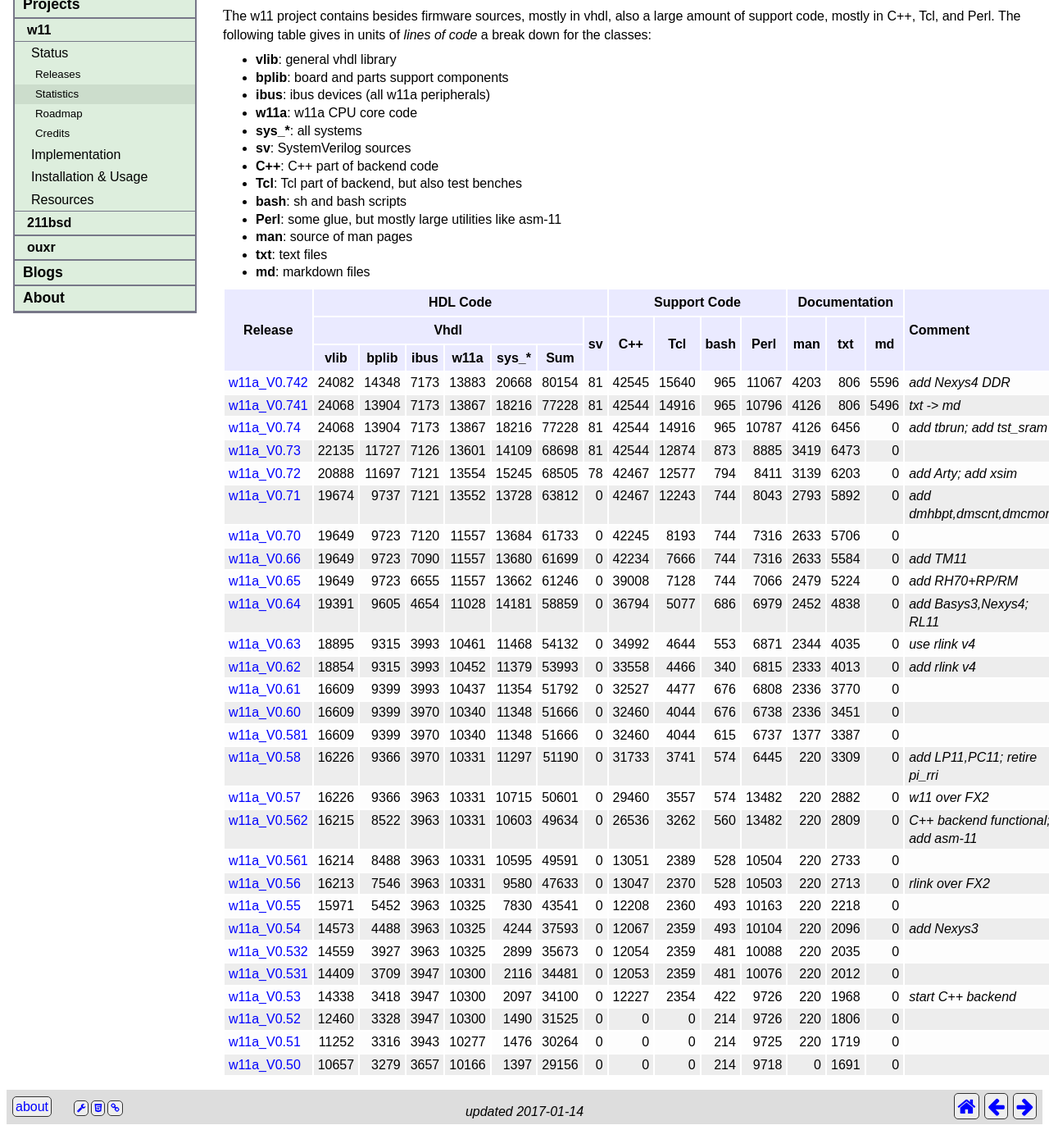
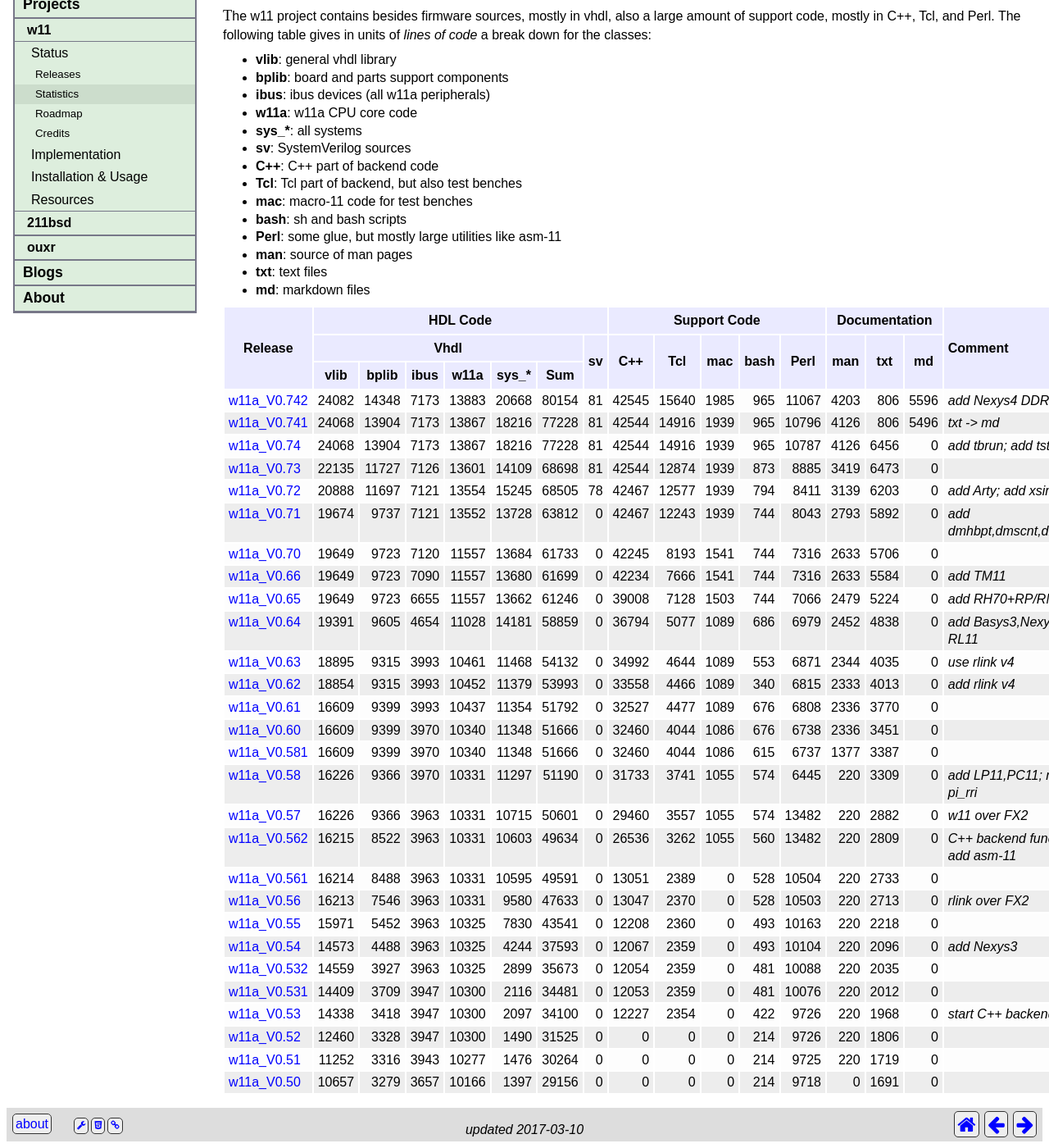
Before and after one commit to wfjm/wfjm.github.io, a Jekyll site: the page built from home/w11/proj/statistics.html, in a window 1280 px wide and 1400 px high, scrolled down 183 px. Shown: the whole window at 82% size. Built offline with Jekyll 4.4.1, drawn with Linux system fonts in a browser that asks for light colours; before the commit the page ends 1562 px from its top, so only the background shows below that.

Commit message:
add mac in file statistic

```diff
--- a/home/w11/proj/statistics.html
+++ b/home/w11/proj/statistics.html
@@ -2,137 +2,137 @@
 title: "Statistics"
 #
 my:
-  changedate: 2017-01-14
+  changedate: 2017-03-10
 #
   w11_tag:  https://github.com/wfjm/w11/releases/tag
 #
   stat:
   - tag: w11a_V0.742
-    lan: [ 80154,    81, 42545, 15640,   965, 11067,  4203,   806,  5596]
+    lan: [ 80154,    81, 42545, 15640,  1985,   965, 11067,  4203,   806,  5596]
     vhd: [ 24082, 14348,  7173, 13883, 20668, 80154]
     com: add Nexys4 DDR
 
   - tag: w11a_V0.741
-    lan: [ 77228,    81, 42544, 14916,   965, 10796,  4126,   806,  5496]
+    lan: [ 77228,    81, 42544, 14916,  1939,   965, 10796,  4126,   806,  5496]
     vhd: [ 24068, 13904,  7173, 13867, 18216, 77228]
     com: txt -> md
 
   - tag: w11a_V0.74
-    lan: [ 77228,    81, 42544, 14916,   965, 10787,  4126,  6456,     0]
+    lan: [ 77228,    81, 42544, 14916,  1939,   965, 10787,  4126,  6456,     0]
     vhd: [ 24068, 13904,  7173, 13867, 18216, 77228]
     com: add tbrun; add tst_sram
 
   - tag: w11a_V0.73
-    lan: [ 68698,    81, 42544, 12874,   873,  8885,  3419,  6473,     0]
+    lan: [ 68698,    81, 42544, 12874,  1939,   873,  8885,  3419,  6473,     0]
     vhd: [ 22135, 11727,  7126, 13601, 14109, 68698]
 
   - tag: w11a_V0.72
-    lan: [ 68505,    78, 42467, 12577,   794,  8411,  3139,  6203,     0]
+    lan: [ 68505,    78, 42467, 12577,  1939,   794,  8411,  3139,  6203,     0]
     vhd: [ 20888, 11697,  7121, 13554, 15245, 68505]
     com: add Arty; add xsim
 
   - tag: w11a_V0.71
-    lan: [ 63812,     0, 42467, 12243,   744,  8043,  2793,  5892,     0]
+    lan: [ 63812,     0, 42467, 12243,  1939,   744,  8043,  2793,  5892,     0]
     vhd: [ 19674,  9737,  7121, 13552, 13728, 63812]
     com: add dmhbpt,dmscnt,dmcmon
 
   - tag: w11a_V0.70
-    lan: [ 61733,     0, 42245,  8193,   744,  7316,  2633,  5706,     0]
+    lan: [ 61733,     0, 42245,  8193,  1541,   744,  7316,  2633,  5706,     0]
     vhd: [ 19649,  9723,  7120, 11557, 13684, 61733]
 
   - tag: w11a_V0.66
-    lan: [ 61699,     0, 42234,  7666,   744,  7316,  2633,  5584,     0]
+    lan: [ 61699,     0, 42234,  7666,  1541,   744,  7316,  2633,  5584,     0]
     vhd: [ 19649,  9723,  7090, 11557, 13680, 61699]
     com: add TM11
 
   - tag: w11a_V0.65
-    lan: [ 61246,     0, 39008,  7128,   744,  7066,  2479,  5224,     0]
+    lan: [ 61246,     0, 39008,  7128,  1503,   744,  7066,  2479,  5224,     0]
     vhd: [ 19649,  9723,  6655, 11557, 13662, 61246]
     com: add RH70+RP/RM
 
   - tag: w11a_V0.64
-    lan: [ 58859,     0, 36794,  5077,   686,  6979,  2452,  4838,     0]
+    lan: [ 58859,     0, 36794,  5077,  1089,   686,  6979,  2452,  4838,     0]
     vhd: [ 19391,  9605,  4654, 11028, 14181, 58859]
     com: add Basys3,Nexys4; RL11
 
   - tag: w11a_V0.63
-    lan: [ 54132,     0, 34992,  4644,   553,  6871,  2344,  4035,     0]
+    lan: [ 54132,     0, 34992,  4644,  1089,   553,  6871,  2344,  4035,     0]
     vhd: [ 18895,  9315,  3993, 10461, 11468, 54132]
     com: use rlink v4
 
   - tag: w11a_V0.62
-    lan: [ 53993,     0, 33558,  4466,   340,  6815,  2333,  4013,     0]
+    lan: [ 53993,     0, 33558,  4466,  1089,   340,  6815,  2333,  4013,     0]
     vhd: [ 18854,  9315,  3993, 10452, 11379, 53993]
     com: add rlink v4
 
   - tag: w11a_V0.61
-    lan: [ 51792,     0, 32527,  4477,   676,  6808,  2336,  3770,     0]
+    lan: [ 51792,     0, 32527,  4477,  1089,   676,  6808,  2336,  3770,     0]
     vhd: [ 16609,  9399,  3993, 10437, 11354, 51792]
 
   - tag: w11a_V0.60
-    lan: [ 51666,     0, 32460,  4044,   676,  6738,  2336,  3451,     0]
+    lan: [ 51666,     0, 32460,  4044,  1086,   676,  6738,  2336,  3451,     0]
     vhd: [ 16609,  9399,  3970, 10340, 11348, 51666]
 
   - tag: w11a_V0.581
-    lan: [ 51666,     0, 32460,  4044,   615,  6737,  1377,  3387,     0]
+    lan: [ 51666,     0, 32460,  4044,  1086,   615,  6737,  1377,  3387,     0]
     vhd: [ 16609,  9399,  3970, 10340, 11348, 51666]
 
   - tag: w11a_V0.58
-    lan: [ 51190,     0, 31733,  3741,   574,  6445,   220,  3309,     0]
+    lan: [ 51190,     0, 31733,  3741,  1055,   574,  6445,   220,  3309,     0]
     vhd: [ 16226,  9366,  3970, 10331, 11297, 51190]
     com: add LP11,PC11; retire pi_rri
 
   - tag: w11a_V0.57
-    lan: [ 50601,     0, 29460,  3557,   574, 13482,   220,  2882,     0]
+    lan: [ 50601,     0, 29460,  3557,  1055,   574, 13482,   220,  2882,     0]
     vhd: [ 16226,  9366,  3963, 10331, 10715, 50601]
     com: w11 over FX2
 
   - tag: w11a_V0.562
-    lan: [ 49634,     0, 26536,  3262,   560, 13482,   220,  2809,     0]
+    lan: [ 49634,     0, 26536,  3262,  1055,   560, 13482,   220,  2809,     0]
     vhd: [ 16215,  8522,  3963, 10331, 10603, 49634]
     com: C++ backend functional; add asm-11
 
   - tag: w11a_V0.561
-    lan: [ 49591,     0, 13051,  2389,   528, 10504,   220,  2733,     0]
+    lan: [ 49591,     0, 13051,  2389,     0,   528, 10504,   220,  2733,     0]
     vhd: [ 16214,  8488,  3963, 10331, 10595, 49591]
 
   - tag: w11a_V0.56
-    lan: [ 47633,     0, 13047,  2370,   528, 10503,   220,  2713,     0]
+    lan: [ 47633,     0, 13047,  2370,     0,   528, 10503,   220,  2713,     0]
     vhd: [ 16213,  7546,  3963, 10331,  9580, 47633]
     com: rlink over FX2
 
   - tag: w11a_V0.55
-    lan: [ 43541,     0, 12208,  2360,   493, 10163,   220,  2218,     0]
+    lan: [ 43541,     0, 12208,  2360,     0,   493, 10163,   220,  2218,     0]
     vhd: [ 15971,  5452,  3963, 10325,  7830, 43541]
 
   - tag: w11a_V0.54
-    lan: [ 37593,     0, 12067,  2359,   493, 10104,   220,  2096,     0]
+    lan: [ 37593,     0, 12067,  2359,     0,   493, 10104,   220,  2096,     0]
     vhd: [ 14573,  4488,  3963, 10325,  4244, 37593]
     com: add Nexys3
 
   - tag: w11a_V0.532
-    lan: [ 35673,     0, 12054,  2359,   481, 10088,   220,  2035,     0]
+    lan: [ 35673,     0, 12054,  2359,     0,   481, 10088,   220,  2035,     0]
     vhd: [ 14559,  3927,  3963, 10325,  2899, 35673]
 
   - tag: w11a_V0.531
-    lan: [ 34481,     0, 12053,  2359,   481, 10076,   220,  2012,     0]
+    lan: [ 34481,     0, 12053,  2359,     0,   481, 10076,   220,  2012,     0]
     vhd: [ 14409,  3709,  3947, 10300,  2116, 34481]
 
   - tag: w11a_V0.53
-    lan: [ 34100,     0, 12227,  2354,   422,  9726,   220,  1968,     0]
+    lan: [ 34100,     0, 12227,  2354,     0,   422,  9726,   220,  1968,     0]
     vhd: [ 14338,  3418,  3947, 10300,  2097, 34100]
     com: start C++ backend
 
   - tag: w11a_V0.52
-    lan: [ 31525,     0,     0,     0,   214,  9726,   220,  1806,     0]
+    lan: [ 31525,     0,     0,     0,     0,   214,  9726,   220,  1806,     0]
     vhd: [ 12460,  3328,  3947, 10300,  1490, 31525]
 
   - tag: w11a_V0.51
-    lan: [ 30264,     0,     0,     0,   214,  9725,   220,  1719,     0]
+    lan: [ 30264,     0,     0,     0,     0,   214,  9725,   220,  1719,     0]
     vhd: [ 11252,  3316,  3943, 10277,  1476, 30264]
 
   - tag: w11a_V0.50
-    lan: [ 29156,     0,     0,     0,   214,  9718,     0,  1691,     0]
+    lan: [ 29156,     0,     0,     0,     0,   214,  9718,     0,  1691,     0]
     vhd: [ 10657,  3279,  3657, 10166,  1397, 29156]
 
 ---
@@ -154,6 +154,7 @@ break down for the classes:
   <li><b>sv</b>: SystemVerilog sources</li>
   <li><b>C++</b>: C++ part of backend code</li>
   <li><b>Tcl</b>: Tcl part of backend, but also test benches</li>
+  <li><b>mac</b>: macro-11 code for test benches</li>
   <li><b>bash</b>: sh and bash scripts</li>
   <li><b>Perl</b>: some glue, but mostly large utilities like asm-11</li>
   <li><b>man</b>: source of man pages</li>
@@ -166,7 +167,7 @@ break down for the classes:
     <tr>
       <th class="va-middle ha-center" rowspan="3"><b>Release</b></th>
       <th class="va-middle ha-center" colspan="7"><b>HDL Code</b></th>
-      <th class="va-middle ha-center" colspan="4"><b>Support Code</b></th>
+      <th class="va-middle ha-center" colspan="5"><b>Support Code</b></th>
       <th class="va-middle ha-center" colspan="3"><b>Documentation</b></th>
       <th class="va-middle ha-left"   rowspan="3"><b>Comment</b></th>
     </tr>
@@ -175,6 +176,7 @@ break down for the classes:
       <th class="va-middle ha-center" rowspan="2"><b>sv</b></th>
       <th class="va-middle ha-center" rowspan="2"><b>C++</b></th>
       <th class="va-middle ha-center" rowspan="2"><b>Tcl</b></th>
+      <th class="va-middle ha-center" rowspan="2"><b>mac</b></th>
       <th class="va-middle ha-center" rowspan="2"><b>bash</b></th>
       <th class="va-middle ha-center" rowspan="2"><b>Perl</b></th>
       <th class="va-middle ha-center" rowspan="2"><b>man</b></th>
```
Also changed, not shown: home/w11/proj/releases.html (+16 -1 lines).
